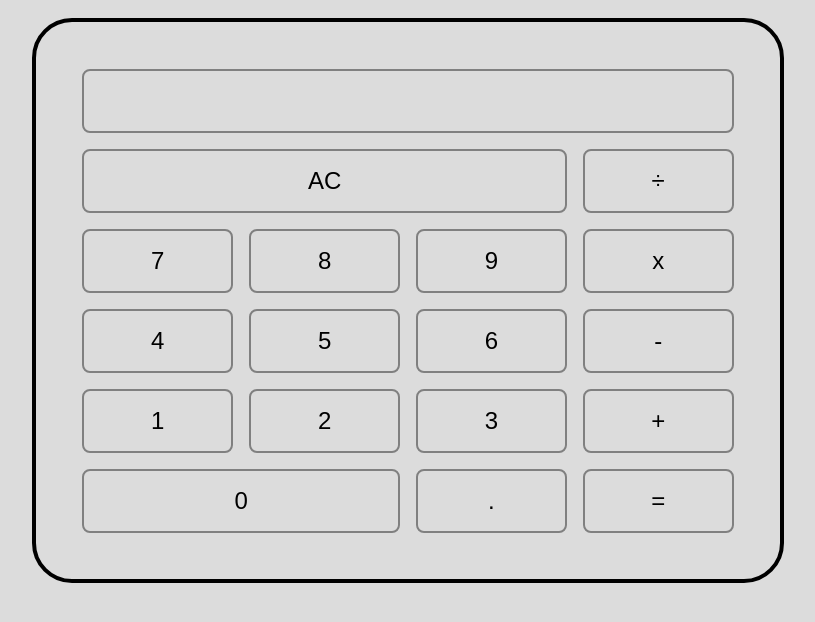
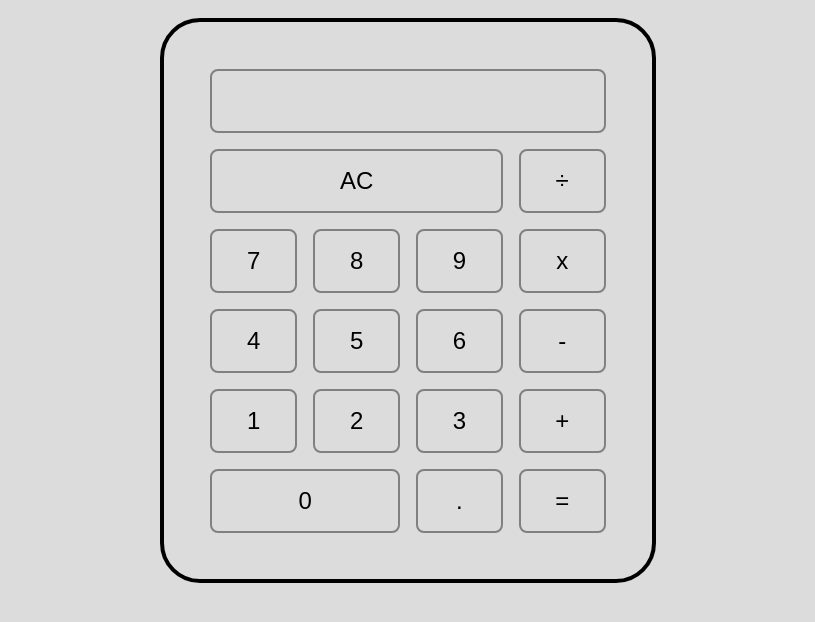
Before and after one commit to stanleyjh/Calculator, a plain HTML site: page index.html in a window 1280 px wide. Shown: the part 80-702 px from the top of the page, without its empty margins (232-1047 px from the left). Drawn offline with Linux system fonts and the light colour scheme.

Commit message:
Update style.css
added media query for larger resolutions.

```diff
--- a/style.css
+++ b/style.css
@@ -14,13 +14,19 @@ h1 {
 
 
 #calculator {
-  margin: 0 20vw;
+  margin: 0 15vw;
   padding: 3vw;
   border: 3pt solid black;
   display: grid;
   grid-template-columns: repeat(4, 25%);
   grid-template-rows: repeat(6, 10vh);
   border-radius: 5vh;
+}
+
+@media (min-width: 1000px) {
+  #calculator {
+    margin: 0 30vw;
+  }
 }
 
 .button {
```
